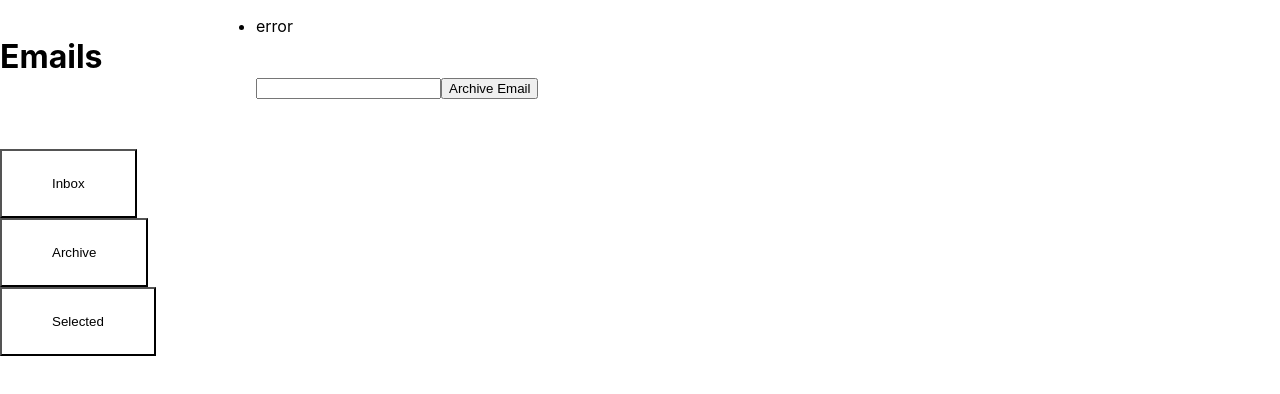
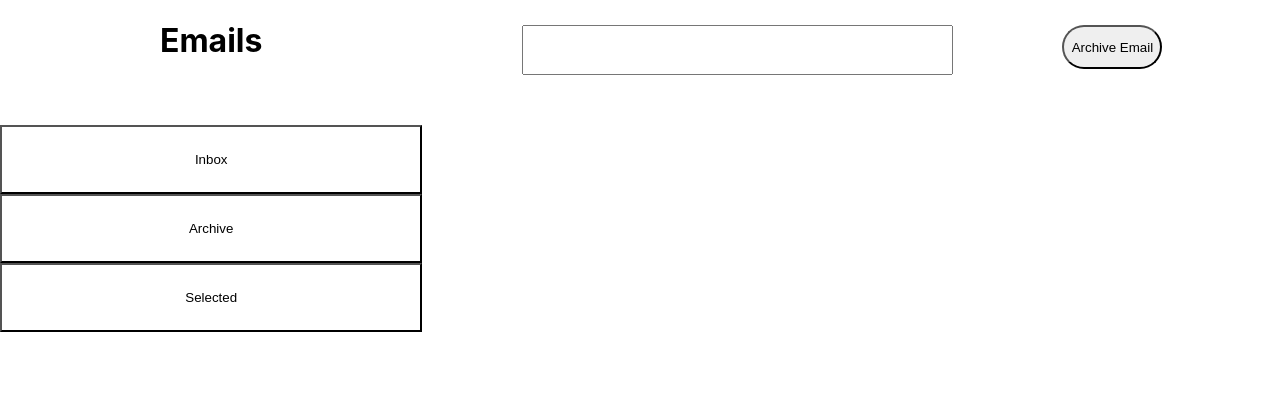
Before and after one commit to eldom93/react-redux, a React (Create React App) app in the folder shop/: page / in a window 1280 px wide. Shown: the top 394 px of the page. Built offline with nearby package versions, Linux system fonts and the light colour scheme.

Commit message:
add:styles

```diff
--- a/shop/src/components/EmailInboxList.js
+++ b/shop/src/components/EmailInboxList.js
@@ -2,9 +2,7 @@ import React from 'react'
 import PropTypes from 'prop-types'
 //import Email from './Email'
 const EmailInboxList = ({emails}) => (
-    <ul>
-       <li> {emails}</li>
-    </ul>
+   <section>{emails}</section>
 
 )
 
--- a/shop/src/containers/ArchiveEmail.js
+++ b/shop/src/containers/ArchiveEmail.js
@@ -7,30 +7,32 @@ const ArchiveEmail = ({ dispatch }) => {
 
   return (
     <div id="div">
+        <div id="div1"></div>
       <form
         onSubmit={e => {
           e.preventDefault();
           if (!input.value.trim()) {
-            return;
+            return '';
           }
 
           dispatch(archiveEmail(input.value));
 
-          var newDiv = document.createElement("div");
+          var newDiv = document.createElement("h5");
 
           var newContent = document.createTextNode(input.value);
 
           newDiv.appendChild(newContent);
 
-          var currentDiv = document.getElementById("div1");
+          var currentDiv = document.getElementById("div3");
           document.body.insertBefore(newDiv, currentDiv);
 
           input.value = "";
         }}
       >
         <input ref={node => (input = node)} />
-        <button type="submit">Archive Email</button>
+        <button class="archive" type="submit">Archive Email</button>
       </form>
+
     </div>
   );
 };
--- a/shop/src/containers/VisibleEmailList.js
+++ b/shop/src/containers/VisibleEmailList.js
@@ -12,7 +12,7 @@ const getVisibleEmails = (emails, filter) => {
         case VisibilityFilter.SHOW_ACTIVE:
             return emails.filter(t => !t.selected)
         default:
-           return 'error'
+           return ''
     }
 }
 
--- a/shop/src/index.css
+++ b/shop/src/index.css
@@ -5,6 +5,7 @@ body {
     sans-serif;
   -webkit-font-smoothing: antialiased;
   -moz-osx-font-smoothing: grayscale;
+  margin-right:0px;
 }
 
 code {
@@ -14,15 +15,16 @@ code {
 
 
 h1{
-  display: inline-block;
+  display: inline;
   float:left;
-  width:20vw;
+  width:33vw;
+  text-align: center;
 }
 
 form{
-  display: inline-block;
-float:center;
-  width:70vw;
+  display: inline;
+float:right;
+  width:50vw;
   margin-top: 25px;
   margin-bottom:50px;
 }
@@ -32,6 +34,52 @@ float:center;
 
   padding:25px;
   background-color:transparent;
-  padding-left:50px;
-  padding-right:50px;
+padding-left:50px;
+padding-right:50px;
+  width:33vw;
+
 }
+.menu{
+  display:inline-block;
+  clear: both;
+  margin-right:0px;
+  float:left;
+  margin-bottom:100%;
+}
+ section{
+   display:inline-block;
+  float:right;
+  background-color:lightblue;
+  width:100px;
+  height:auto;
+  text-align:right;
+}
+button.archive{
+  height:44px;
+  border-radius:25px;
+  width:100px;
+  display:inline-block;
+  float:right;
+}
+input {
+  height: 44px;
+  width: 33vw;
+  margin-right: 5vw;
+  border-radius: 5px solid transparent;
+}
+body{
+  display:inline-block;
+}
+
+div#div {
+  display: inline-block;
+  float: right;
+}
+
+h5{
+  float:right !important;
+  background-color:lightblue;
+  width:40%;
+  padding:25px;
+  margin:0px;
+}
```
